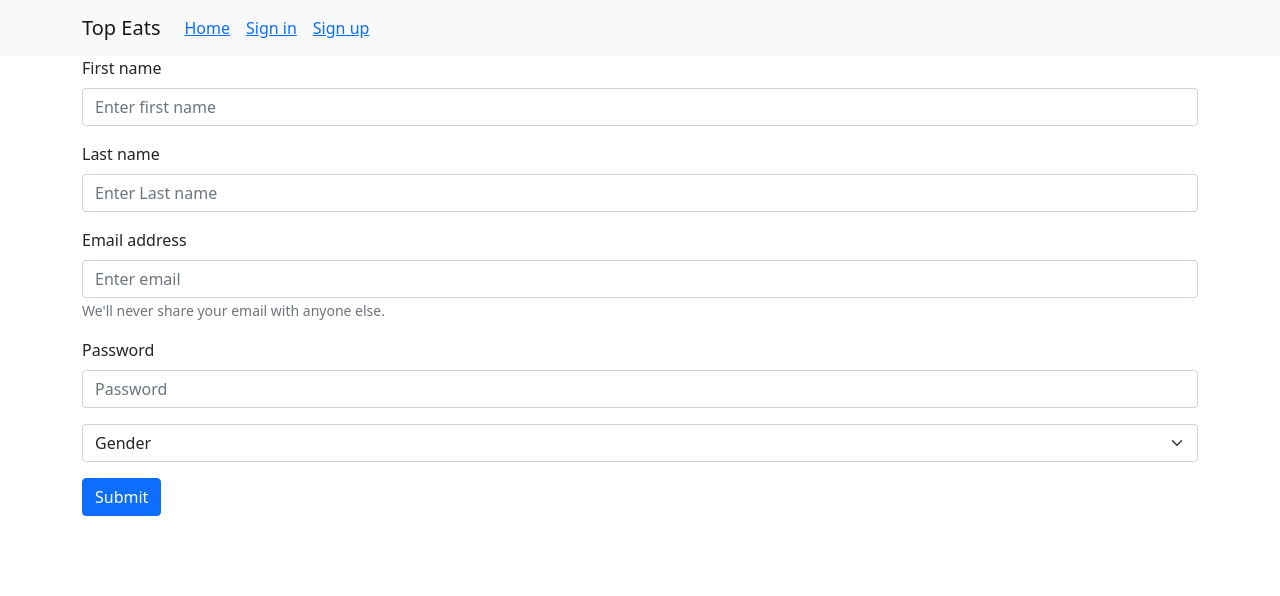
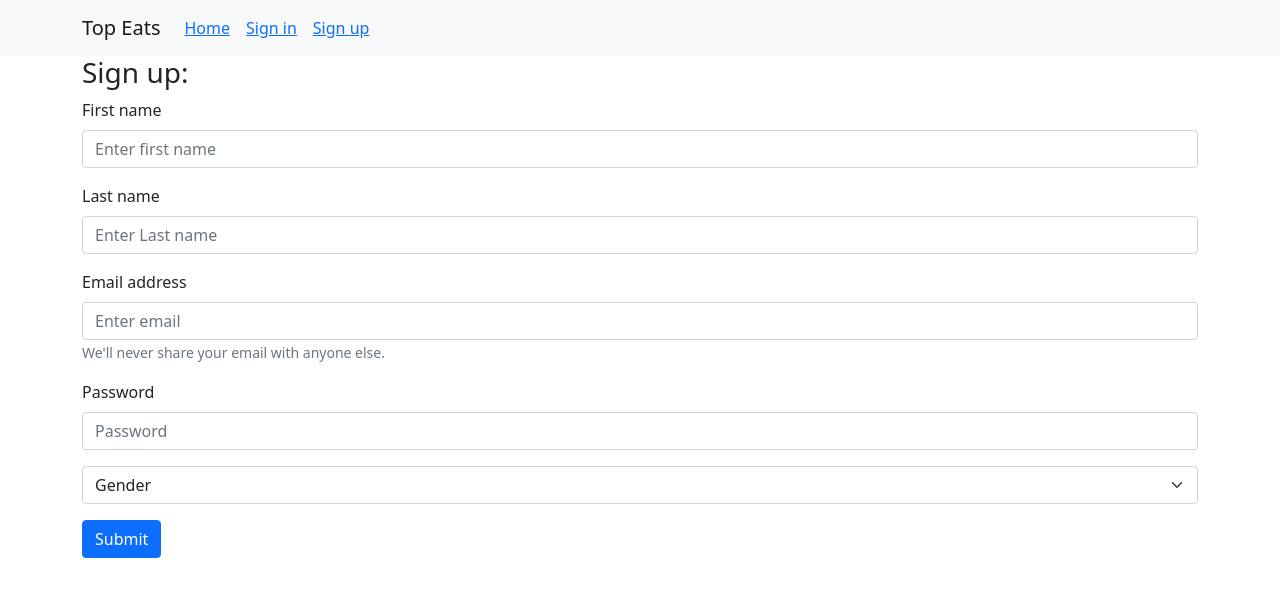
Before and after one commit to jakejosephcs/4ww3ProjectPart3, a React (Create React App) app in the folder client/: page /signup in a window 1280 px wide. Shown: the top 596 px of the page. Built offline with nearby package versions, Linux system fonts and the light colour scheme.

Commit message:
Update log in and sign up page

```diff
--- a/client/src/views/Login/LoginPage.js
+++ b/client/src/views/Login/LoginPage.js
@@ -22,7 +22,7 @@ export default function LoginPage({ setToken }) {
   const handleFormSubmit = (e) => {
     e.preventDefault();
     axios
-      .post("/api/auth/login", {
+      .post("https://jake-4ww3-project-part-3.herokuapp.com/api/auth/login", {
         email,
         password,
       })
@@ -40,6 +40,7 @@ export default function LoginPage({ setToken }) {
   };
   return (
     <Container>
+      <h3>Log in:</h3>
       {isError && (
         <ToastContainer position="top-end" className="p-3">
           <Toast>
--- a/client/src/views/Signup/SignupPage.js
+++ b/client/src/views/Signup/SignupPage.js
@@ -51,6 +51,7 @@ export default function SignupPage() {
 
   return (
     <Container>
+      <h3>Sign up:</h3>
       {isError && (
         <ToastContainer position="top-end" className="p-3">
           <Toast>
```
